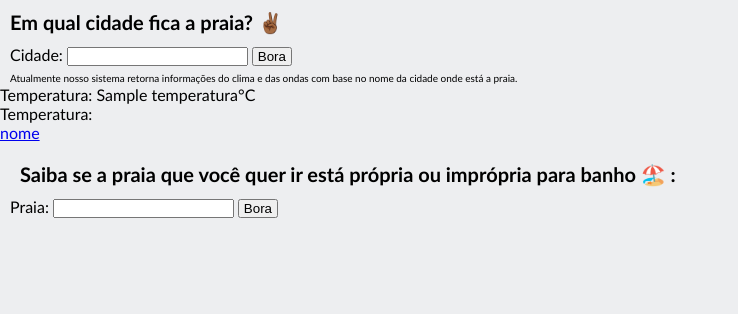
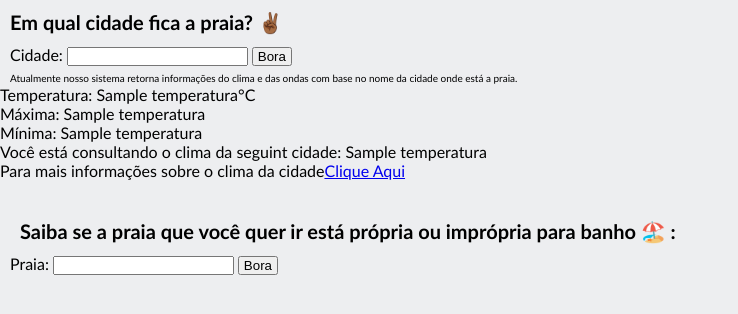
Before and after one commit to renan-b-eth/ProjetoPythonCP5-CP6, a Flask app: template Projeto-ViagemPraia/templates/index.html in a window 1280 px wide. Shown: the part 81-395 px from the top of the page, without its empty margins (0-738 px from the left). Run offline with Flask 3, Linux system fonts and the light colour scheme; the template is opened without the code that fills it: most values are stand-ins (such as "Sample title", 1, 10 or a date in 2020).

Commit message:
Atualizando resposta da função de clima

```diff
--- a/Projeto-ViagemPraia/soups/soupbalneabilidade.py
+++ b/Projeto-ViagemPraia/soups/soupbalneabilidade.py
@@ -31,4 +31,5 @@ if response.status_code == 200:
 else:
     print(f"Erro ao acessar a página: {response.status_code}")
 
+
 # def busca_praia():
--- a/Projeto-ViagemPraia/templates/index.html
+++ b/Projeto-ViagemPraia/templates/index.html
@@ -21,8 +21,10 @@
         <span> Atualmente nosso sistema retorna informações do clima e das ondas com base no nome da cidade onde está a praia.</span>
             {% if temperatura %}
             <p>Temperatura: {{temperatura[0]}}°C</p>
-            <p>Temperatura:</p>
-            <a href ='{{temperatura[-1]}}'>nome</a>
+            <p>Máxima: {{temperatura[1]}}</p>
+            <p>Mínima: {{temperatura[2]}}</p>
+            <p>Você está consultando o clima da seguint cidade: {{temperatura[2]}}</p>
+            <p>Para mais informações sobre o clima da cidade<a href ='https://www.tempo.com/{cidade}.htm'>Clique Aqui</a></p>
             {% endif %}
             {% if error %}
             <p>Error: {{ error }}</p>
```
